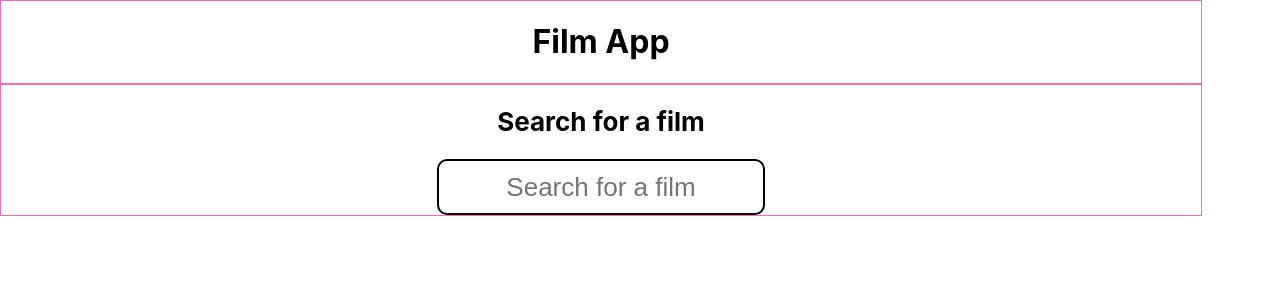
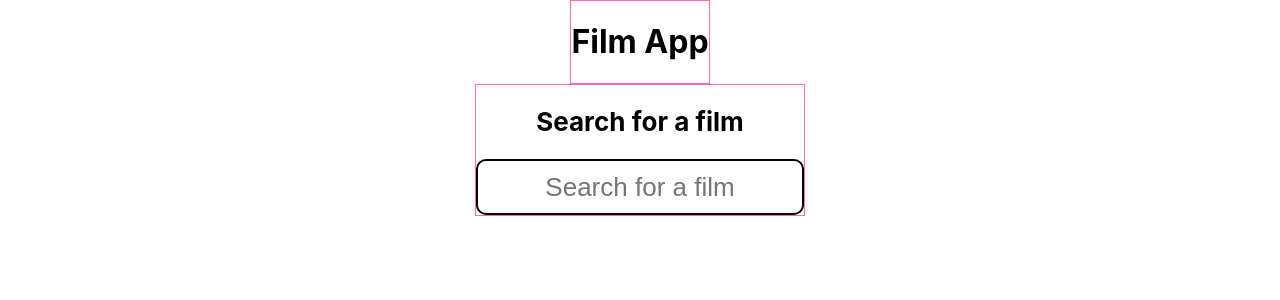
Before and after one commit to DomMoorcroft/film-app, a React (Create React App) app: page / in a window 1280 px wide. Shown: the top 300 px of the page. Built offline with nearby package versions, Linux system fonts and the light colour scheme.

Commit message:
Fix issue with content not being centred

```diff
--- a/src/components/main/main.css
+++ b/src/components/main/main.css
@@ -1,7 +1,6 @@
 .container {
     display: flex;
     justify-content: center;
-    flex-direction: column;
 }
 
 .row {
--- a/src/components/main/main.js
+++ b/src/components/main/main.js
@@ -34,14 +34,17 @@ class Main extends Component {
 
         return(
 
-            <div className="container">
-
-                <div className="row">
-                    <h1>Film App</h1>
+            <div>
+                <div className="container">
+                    <div className="row">
+                        <h1>Film App</h1>
+                    </div>
                 </div>
 
-                <div className="row">
-                    <Search searchEvent={this.searchEvent} searchTitle={this.state.searchTitle} />
+                <div className="container">
+                    <div className="row">
+                        <Search searchEvent={this.searchEvent} searchTitle={this.state.searchTitle} />
+                    </div>
                 </div>
 
             </div>
```
